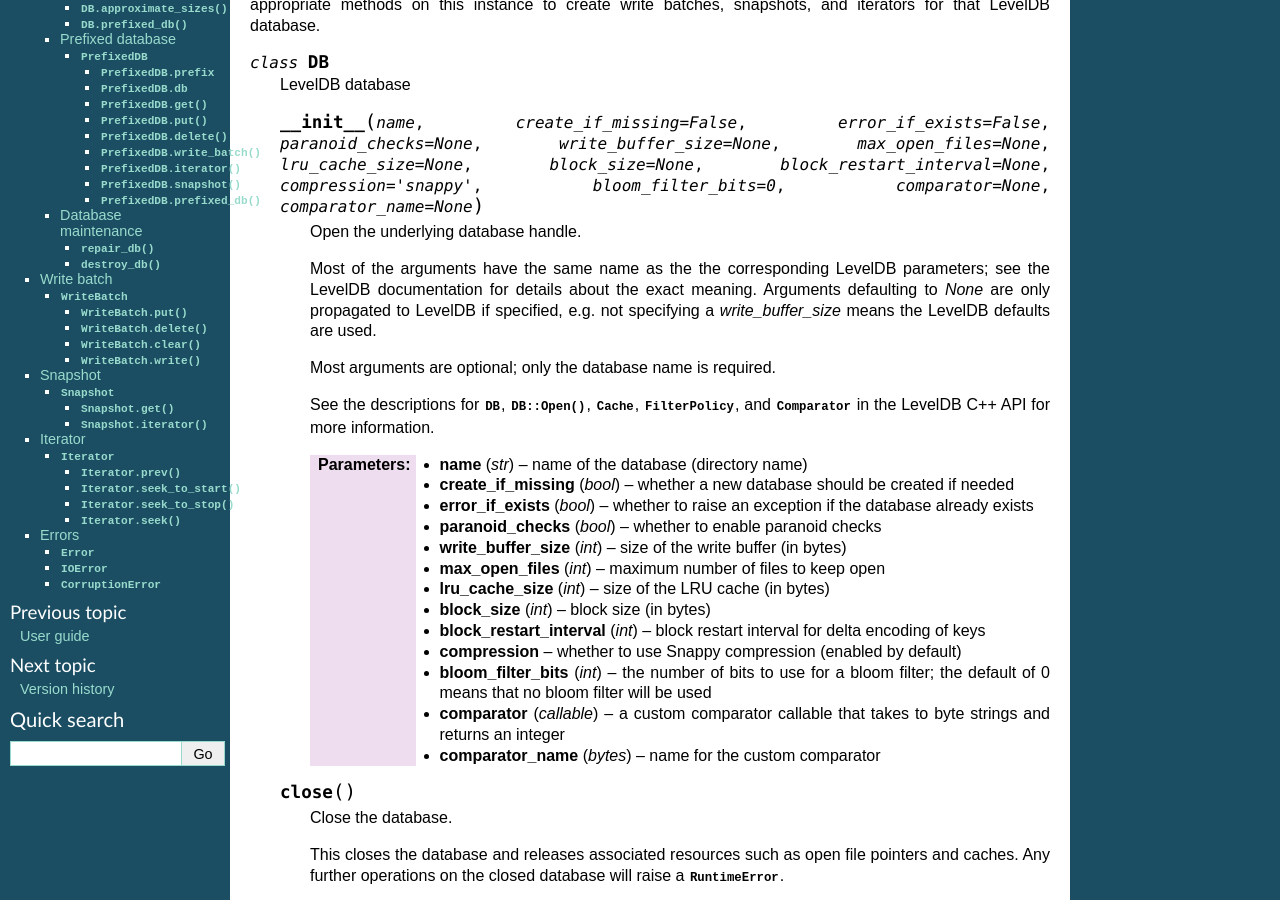
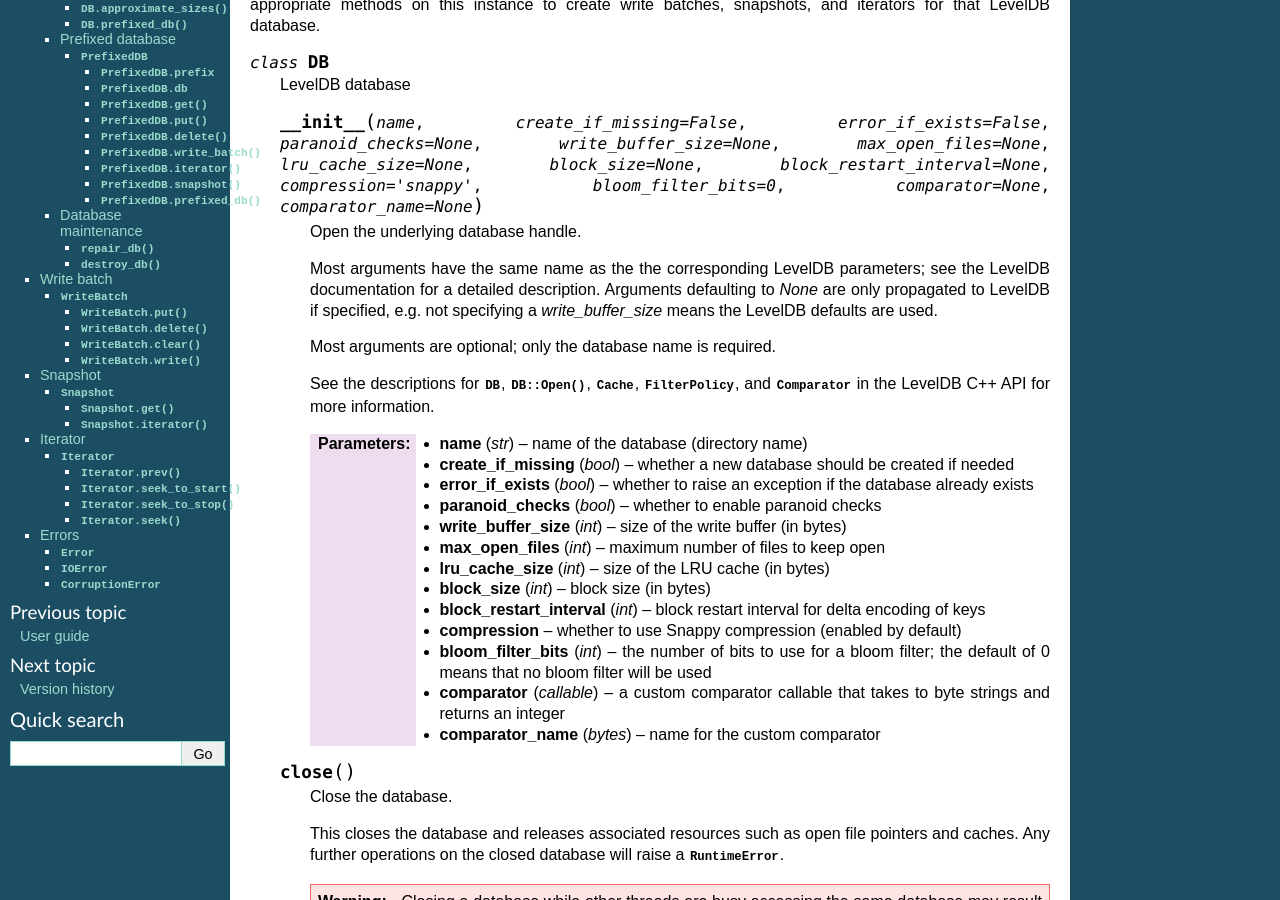
Before and after one commit to wbolster/plyvel, a Sphinx documentation site: the page built from doc/api.rst, in a window 1280 px wide and 900 px high, scrolled down 315 px. Built offline with Sphinx 7.4.7, drawn with Linux system fonts in a browser that asks for light colours.

```diff
--- a/doc/api.rst
+++ b/doc/api.rst
@@ -27,9 +27,9 @@ LevelDB database.
 
       Open the underlying database handle.
 
-      Most of the arguments have the same name as the the corresponding LevelDB
-      parameters; see the LevelDB documentation for details about the exact
-      meaning. Arguments defaulting to `None` are only propagated to LevelDB if
+      Most arguments have the same name as the the corresponding LevelDB
+      parameters; see the LevelDB documentation for a detailed description.
+      Arguments defaulting to `None` are only propagated to LevelDB if
       specified, e.g. not specifying a `write_buffer_size` means the LevelDB
       defaults are used.
 
```
